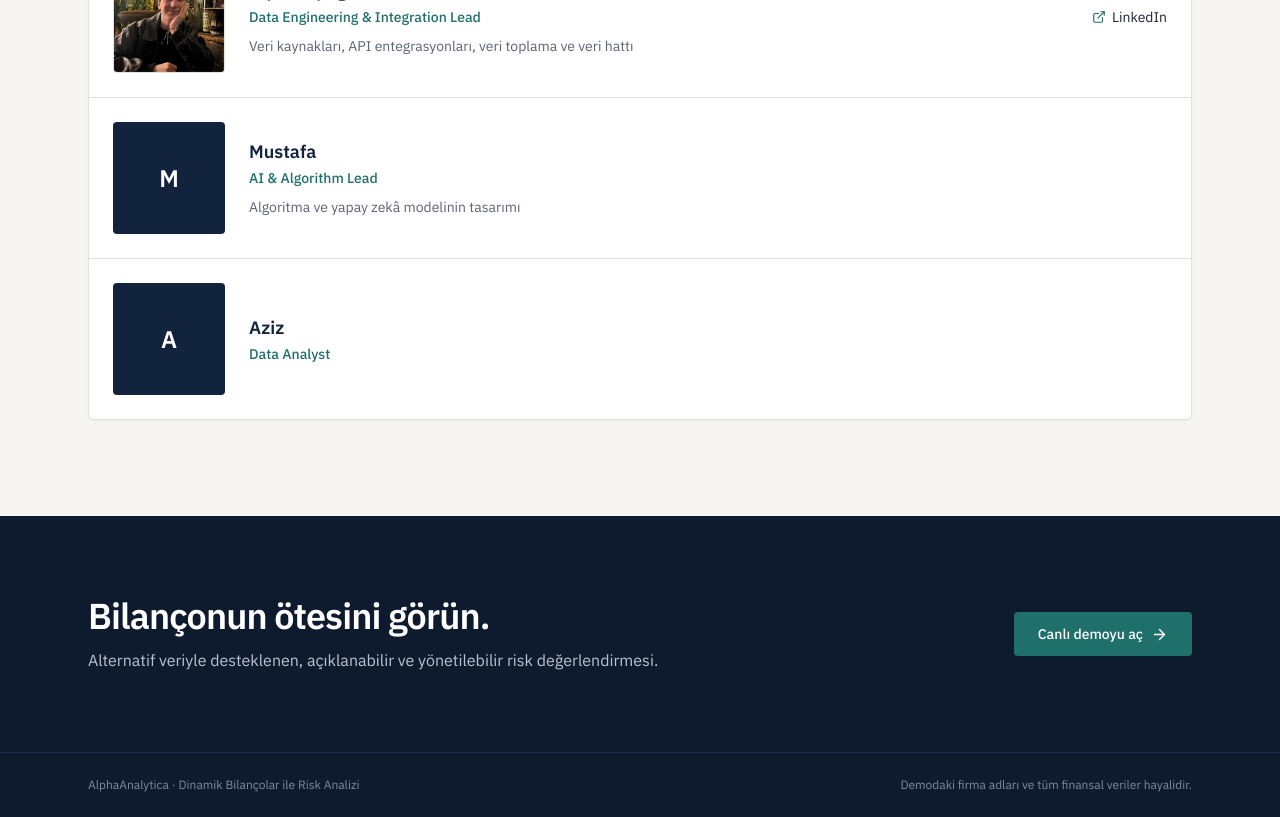
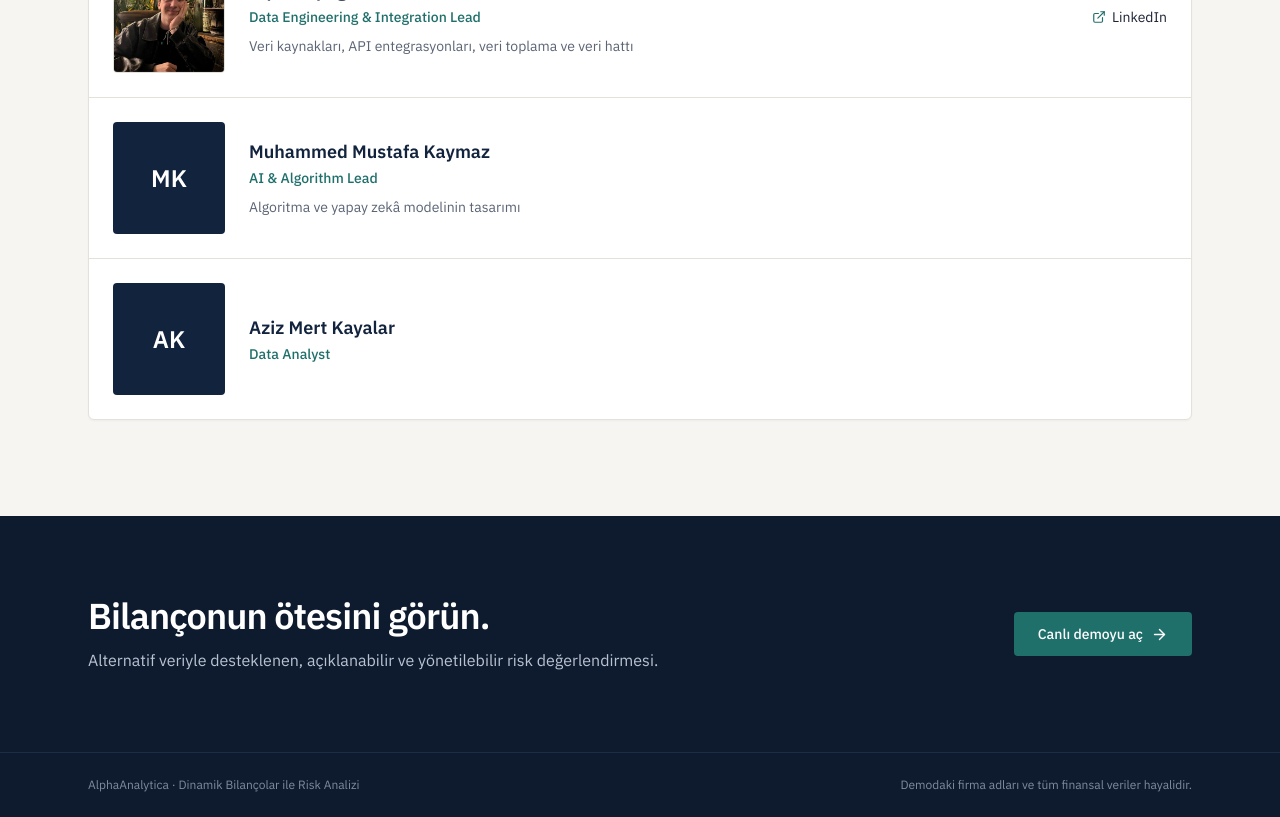
Before and after one commit to OsmanYagmur/AlphaAnalytica, a React (Vite) app: page / in a window 1280 px wide. Shown: the part 7620-8437 px from the top of the page. Built offline with nearby package versions, Linux system fonts and the light colour scheme.

Commit message:
R16 güncelleme: Muhammed Mustafa Kaymaz ve Aziz Mert Kayalar tam adları, baş harfler ad+soyad
Co-Authored-By: Claude Opus 5.5 <noreply@anthropic.com>

```diff
--- a/src/pages/landing/Landing.tsx
+++ b/src/pages/landing/Landing.tsx
@@ -695,13 +695,11 @@ function RiskSection() {
 // Ekip
 // ---------------------------------------------------------------------------
 
+/** Ad ve soyadın baş harfleri (ör. Muhammed Mustafa Kaymaz → MK). */
 function initials(name: string): string {
-  return name
-    .split(/\s+/)
-    .filter(Boolean)
-    .slice(0, 2)
-    .map((p) => p[0]!.toLocaleUpperCase('tr-TR'))
-    .join('')
+  const parts = name.split(/\s+/).filter(Boolean)
+  const picked = parts.length > 1 ? [parts[0], parts[parts.length - 1]] : parts
+  return picked.map((p) => p[0]!.toLocaleUpperCase('tr-TR')).join('')
 }
 
 function TeamLink({ href, icon: Icon, label }: { href: string; icon: LucideIcon; label: string }) {
--- a/src/pages/landing/content.ts
+++ b/src/pages/landing/content.ts
@@ -45,12 +45,12 @@ export const TEAM: TeamMember[] = [
     links: { linkedin: 'https://www.linkedin.com/in/alp-hatipoglu' },
   },
   {
-    name: 'Mustafa',
+    name: 'Muhammed Mustafa Kaymaz',
     role: 'AI & Algorithm Lead',
     responsibility: 'Algoritma ve yapay zekâ modelinin tasarımı',
   },
   {
-    name: 'Aziz',
+    name: 'Aziz Mert Kayalar',
     role: 'Data Analyst',
   },
 ]
```
Also changed, not shown: 1 other file (tests, documents, lock files or other folders).
